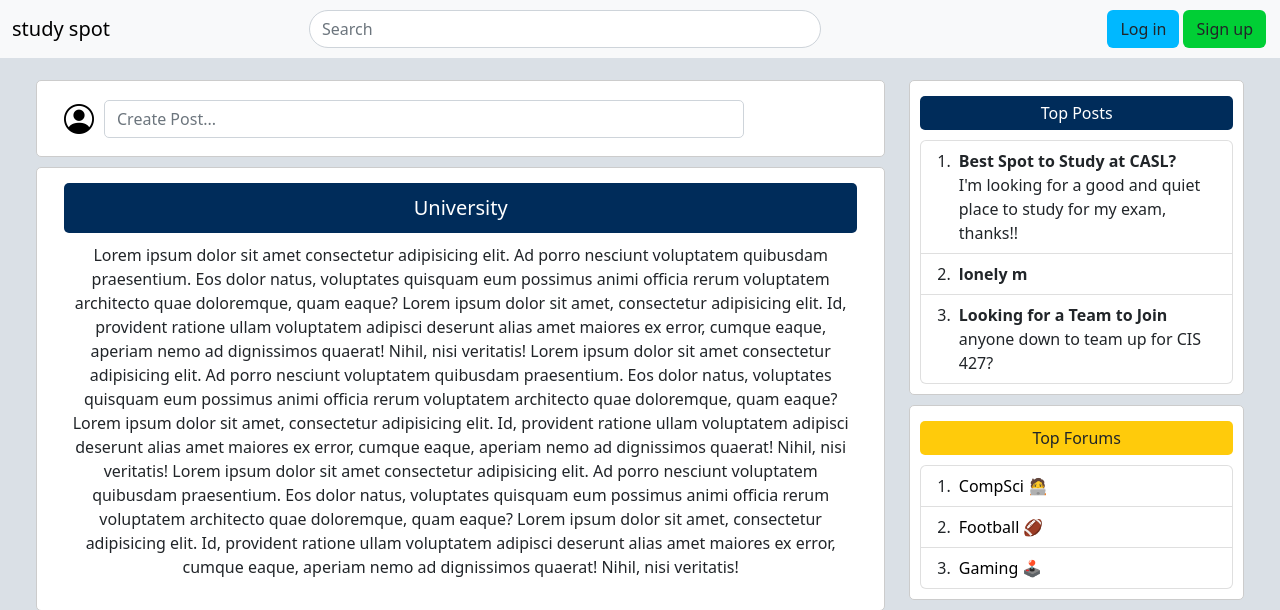
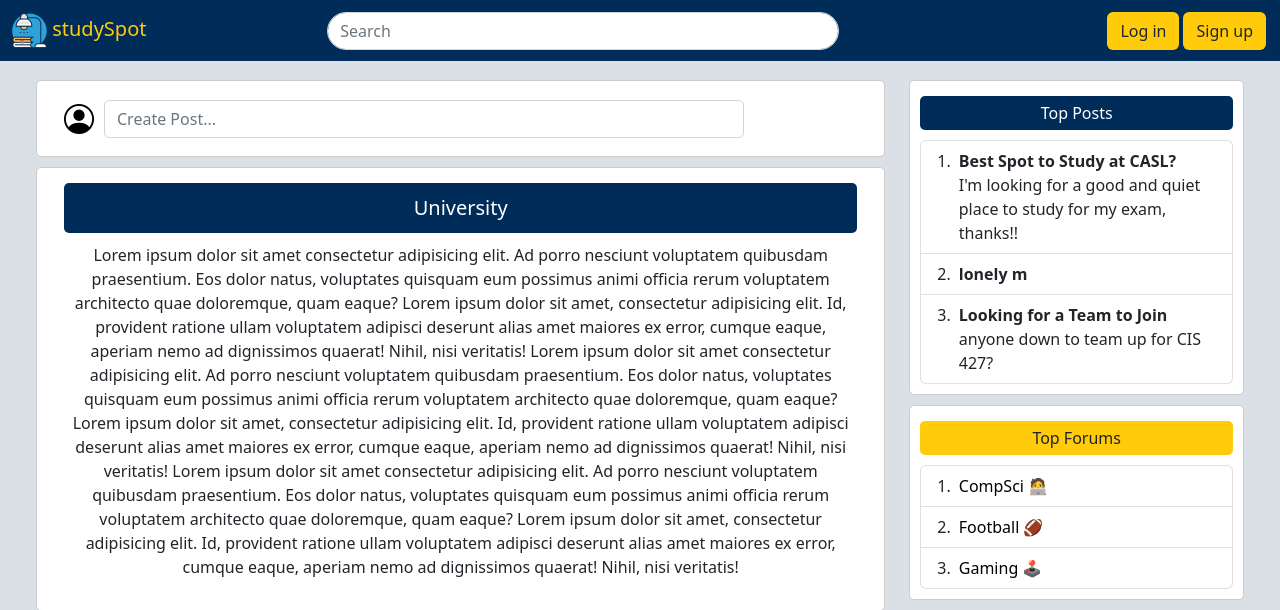
Before and after one commit to ashra-f/studyspot, a PHP site: page /html/index2.html in a window 1280 px wide. Shown: the top 610 px of the page. Run offline with PHP 8.4, Linux system fonts and the light colour scheme; some libraries are stand-ins or nearby versions.

Commit message:
Fix styling issues

```diff
--- a/frontend/css/styles.css
+++ b/frontend/css/styles.css
@@ -29,21 +29,21 @@ body {
 }
 
 .login {
-    background: #00b8ff;
+    background: #ffcb0b;
     margin: 2px;
 }
 
 .login:hover {
-    background: #039ad6;
+    background: #d3a708;
 }
 
 .signup {
-    background: #00cf35;
+    background: #ffcb0b;
     margin: 2px;
 }
 
 .signup:hover {
-    background: #029927;
+    background: #d3a708;
 }
 
 .main-body {
--- a/frontend/html/index2.html
+++ b/frontend/html/index2.html
@@ -15,9 +15,14 @@
         </head>
     <body>
         <div class="container-fluid">
-            <nav class="navbar bg-light fixed-top">
+            <nav class="navbar fixed-top">
                 <div class="container-fluid">
-                  <a class="navbar-brand" href="/index.html">study spot</a>
+                  <a class="navbar-brand" href="index.html">
+                    <div class="title-wrapper">
+                      <img src="../assets/imgs/study.png" alt="" width="35px">
+                      <span style="color: #ffcb0b">studySpot</span>
+                    </div>
+                  </a>
 
                   <form class="d-flex" role="search">
                     <input class="form-control me-2 search-bar" type="search" placeholder="Search" aria-label="Search">
@@ -25,7 +30,7 @@
 
                   <div class="nav pull-right">
                     <button onclick="location.href=''" type="button" title="Create Post" class="btn navbar-btn login">Log in</button>
-                    <button onclick="location.href='/createprofile.html'" type="button" title="Create Post" class="btn navbar-btn signup">Sign up</button>
+                    <button onclick="location.href='createprofile.html'" type="button" title="Create Post" class="btn navbar-btn signup">Sign up</button>
                   </div>
                 </div>
             </nav>
```
